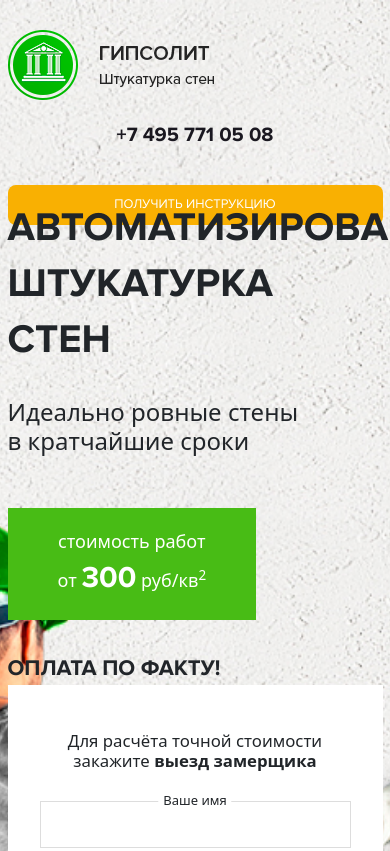
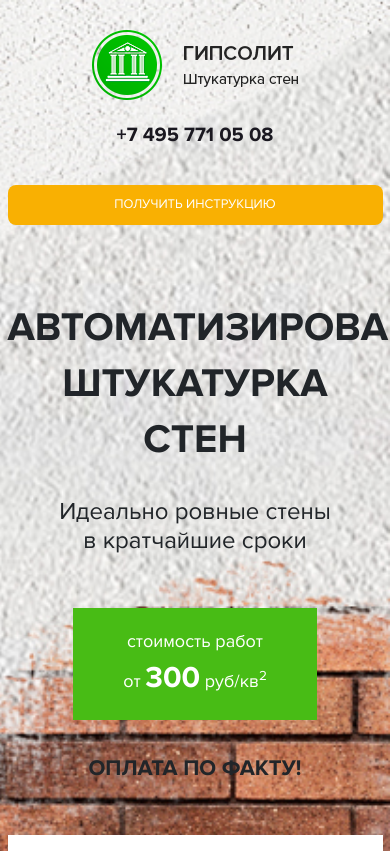
Before and after one commit to partizan63rus/partizan63rus.github.io, a plain HTML site: page www/index.html in a window 390 px wide. Shown: the top 851 px of the page. Drawn offline with nearby package versions, Linux system fonts and the light colour scheme.

Commit message:
Add files via upload

```diff
--- a/www/index.html
+++ b/www/index.html
@@ -21,21 +21,21 @@
 
      <div class="row">
 
-      <div class="col-md-7">
+      <div class="col-lg-6 col-md-4 col-sm-12">
        <div class="logo">
         <img src="img/logo.png" alt="Гипсолит">
        </div>
       </div>
 
-      <div class="col-md-2 text-center">
+      <div class="col-lg-3 col-md-4 col-sm-12 text-center">
        <a class="phone-link" href="#">+7 495 771 05 08</a>
       </div>
 
-      <div class="col-md-3">
+      <div class="col-lg-3 col-md-4 col-sm-12">
        <div class="wrap">
         <div class="wrap-block">
          <button class="btn w-100">
-          получить инструкцию
+           получить инструкцию
          </button>
         </div>
        </div>
@@ -43,8 +43,8 @@
      </div>
     </div>
    <div class="main-content">
-     <div class="row">
-       <div class="col-md-8">
+     <div class="row justify-content-md-center justify-content-sm-center">
+       <div class="col-lg-8 col-md-12 col-sm-12">
          <div class="main-title">
            <h1>Автоматизированная <br>штукатурка стен</h1>
            <p class="main-subtitle">Идеально ровные стены <br>в кратчайшие сроки</p>
@@ -55,7 +55,7 @@
          </div>
        </div>
 
-       <div class="col-md-4">
+       <div class="col-lg-4 col-md-8 col-sm-8">
          <div class="main-form">
            <h2 class="main-form-haeder mb-5">Для расчёта точной стоимости <br>закажите <strong>выезд замерщика</strong></h2>
            <form action="#">
--- a/www/less/style.less
+++ b/www/less/style.less
@@ -60,6 +60,9 @@
 html {
 	font-size: 10px;
 }
+body {
+ .reg();
+}
 .btn {
 	padding: 1rem 3rem;
 	border-radius: 8px;
@@ -67,8 +70,15 @@ html {
 	font-size: 1.3rem;
 	background-color: @btn-color;
 	color: @light;
+
 	text-transform: uppercase;
- border: none;
+     border: none;
+     transition: all 0.5s;
+ &:hover {
+ 	cursor: pointer;
+ 	background-color: darken(@btn-color, 7%);
+
+ }
 }
 
 
@@ -144,7 +154,7 @@ background-size: cover;
   width: 100%;
   margin: 2.5rem 0;
   border: 1px solid @border-input;
-  padding: 1.5rem;
+  padding: 2rem;
  }
       /*подписи к полям*/
  label {
@@ -160,7 +170,11 @@ background-size: cover;
  	height: 5.5rem;
  	width: 100%;
  	font-size: 1.6rem;
+
  }
+
+
+
             /*подпись под кнопкой*/
  small {
  	display: block;
@@ -189,6 +203,22 @@ height: 7rem;
 line-height: 7rem;
 color: @text;
 text-decoration: none;
+}
 
-
+@media (max-width: 991px) {
+.main {
+background-position: top right;
 }
+.main-title {
+text-align: center;
+margin-bottom: 5rem;
+}
+}
+@media (max-width: 767px) {
+.main-title {
+ margin:10rem 0 5rem 0;
+}
+ .header {
+ text-align: center;
+}
+}
```
Also changed, not shown: www/css/style.css.
